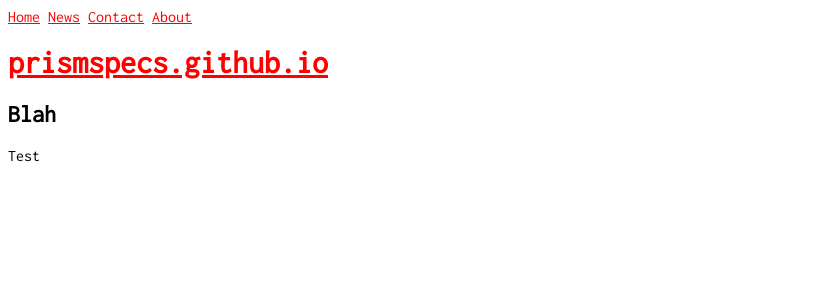
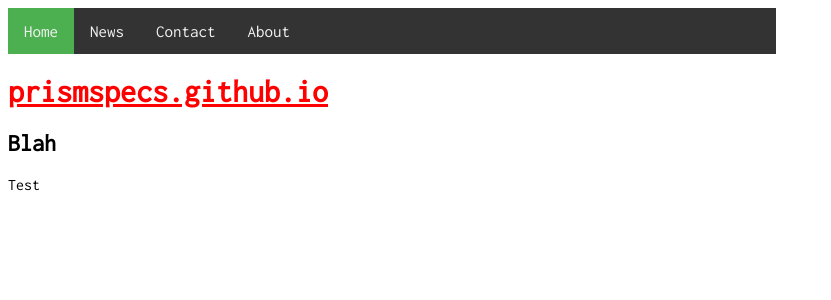
Before and after one commit to prismspecs/prismspecs.github.io, a Jekyll site: the page built from test.md, in a window 1280 px wide. Shown: the top 300 px of the page, without its empty margins (0-831 px from the left). Built offline with Jekyll 4.4.1, drawn with Linux system fonts in a browser that asks for light colours; our own code applies the rules of GitHub Pages for plain Markdown files; a script that is not in the unit is left out.

Commit message:
Updated style.scss.

```diff
--- a/assets/css/style.scss
+++ b/assets/css/style.scss
@@ -18,3 +18,37 @@ img {
 a:link, a:active, a:visited {
 	color:#f00;
 }
+
+/* Add a black background color to the top navigation */
+.topnav {
+  background-color: #333;
+  overflow: hidden;
+}
+
+/* Style the links inside the navigation bar */
+.topnav a {
+  float: left;
+  display: block;
+  color: #f2f2f2;
+  text-align: center;
+  padding: 14px 16px;
+  text-decoration: none;
+  font-size: 17px;
+}
+
+/* Change the color of links on hover */
+.topnav a:hover {
+  background-color: #ddd;
+  color: black;
+}
+
+/* Add an active class to highlight the current page */
+.active {
+  background-color: #4CAF50;
+  color: white;
+}
+
+/* Hide the link that should open and close the topnav on small screens */
+.topnav .icon {
+  display: none;
+}
```
